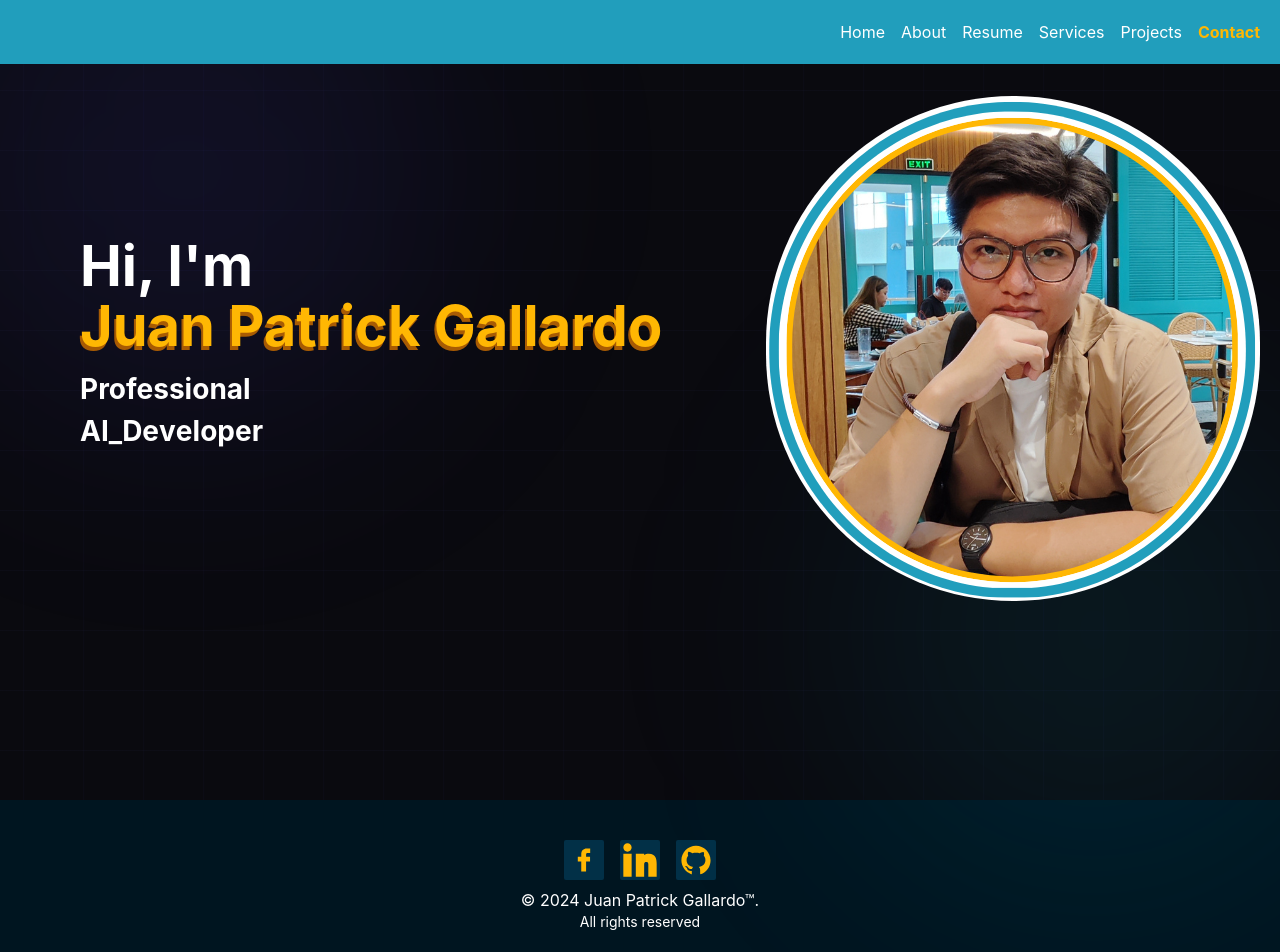
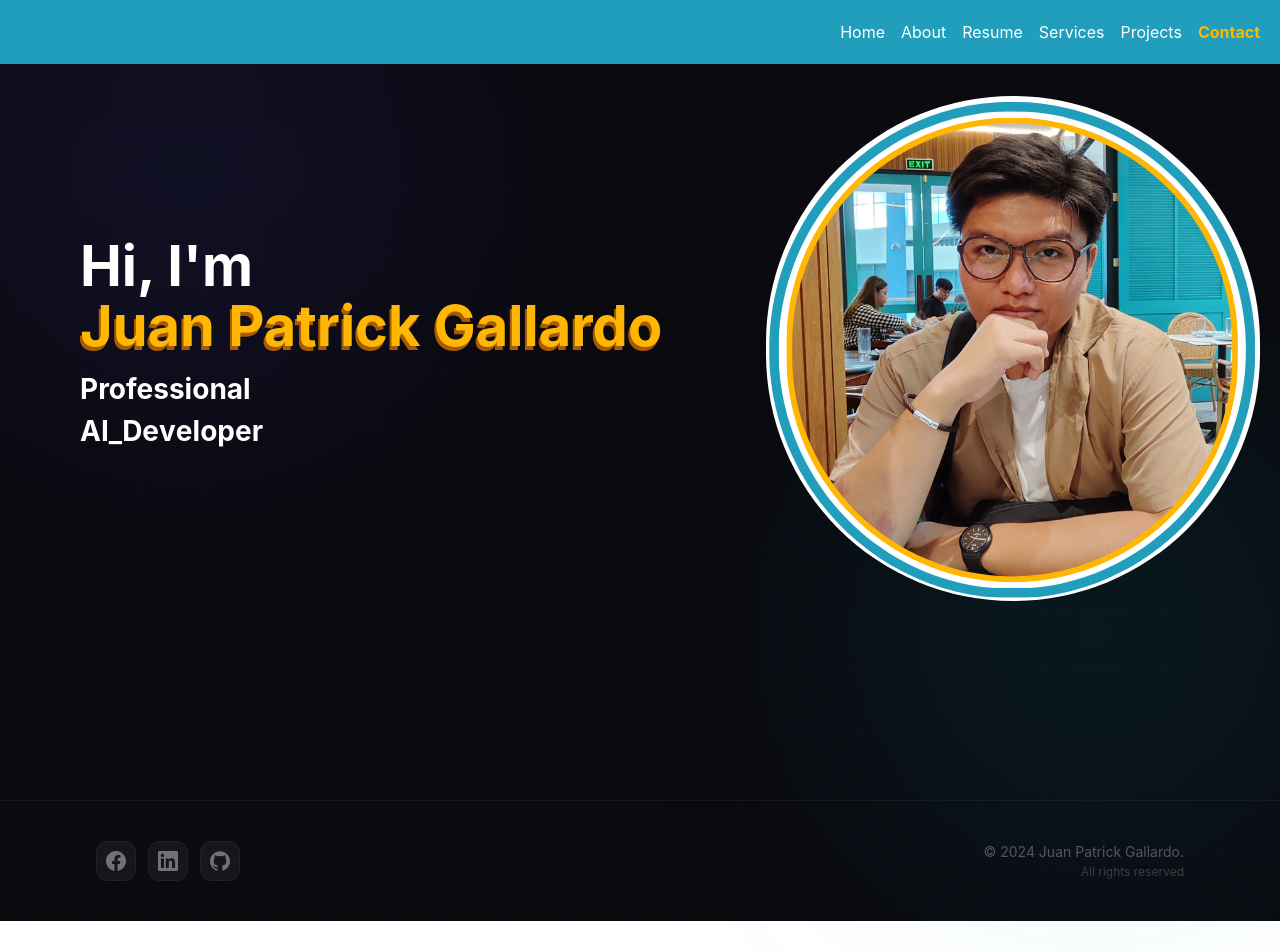
Before and after one commit to pat-gallardo/portfolio-website, a React (Create React App) app in the folder frontend/: page / in a window 1280 px wide. Shown: the top 952 px of the page. After the commit the page ends 921 px from the top, so only its background shows below. Built offline with nearby package versions, Linux system fonts and the light colour scheme.

Commit message:
Refactor Footer component to enhance layout with framer-motion animations, update styling, and improve accessibility

```diff
--- a/frontend/src/components/Footer.tsx
+++ b/frontend/src/components/Footer.tsx
@@ -1,40 +1,85 @@
+import { motion } from "framer-motion";
+
 const FooterPage = () => {
   const footerItems = [
     {
-         name:'facebook',
-         link:'https://www.facebook.com/juanpatrick.gallardo/',
-         component: <svg fill="#ffb703" viewBox="-3.2 -3.2 38.40 38.40" xmlns="http://www.w3.org/2000/svg"><g id="SVGRepo_bgCarrier" strokeWidth="0"><rect x="-3.2" y="-3.2" width="38.40" height="38.40" rx="1.92" fill="#023047" strokeWidth="0"></rect></g><g id="SVGRepo_tracerCarrier" strokeLinecap="round" strokeLinejoin="round" stroke="#CCCCCC" strokeWidth="0.512"></g><g id="SVGRepo_iconCarrier"><path d="M21.95 5.005l-3.306-.004c-3.206 0-5.277 2.124-5.277 5.415v2.495H10.05v4.515h3.317l-.004 9.575h4.641l.004-9.575h3.806l-.003-4.514h-3.803v-2.117c0-1.018.241-1.533 1.566-1.533l2.366-.001.01-4.256z"></path></g></svg>
+      name: "facebook",
+      link: "https://www.facebook.com/juanpatrick.gallardo/",
+      component: (
+        <svg
+          viewBox="0 0 24 24"
+          fill="currentColor"
+          className="w-5 h-5"
+          xmlns="http://www.w3.org/2000/svg"
+        >
+          <path d="M24 12.073c0-6.627-5.373-12-12-12s-12 5.373-12 12c0 5.99 4.388 10.954 10.125 11.854v-8.385H7.078v-3.47h3.047V9.43c0-3.007 1.792-4.669 4.533-4.669 1.312 0 2.686.235 2.686.235v2.953H15.83c-1.491 0-1.956.925-1.956 1.874v2.25h3.328l-.532 3.47h-2.796v8.385C19.612 23.027 24 18.062 24 12.073z" />
+        </svg>
+      ),
     },
     {
-         name: 'linkedin',
-         link:'https://www.linkedin.com/in/patrick-gallardo-7b0537214/',
-         component: <svg fill="#ffb703" viewBox="-192 -192 2304.00 2304.00" xmlns="http://www.w3.org/2000/svg"><g id="SVGRepo_bgCarrier" strokeWidth="0"><rect x="-192" y="-192" width="2304.00" height="2304.00" rx="115.2" fill="#023047" strokeWidth="0"></rect></g><g id="SVGRepo_tracerCarrier" strokeLinecap="round" strokeLinejoin="round"></g><g id="SVGRepo_iconCarrier"> <path d="M478.234 600.75V1920H.036V600.75h478.198Zm720.853-2.438v77.737c69.807-45.056 150.308-71.249 272.38-71.249 397.577 0 448.521 308.666 448.521 577.562v737.602h-480.6v-700.836c0-117.867-42.173-140.215-120.15-140.215-74.134 0-120.151 23.55-120.151 140.215v700.836h-480.6V598.312h480.6ZM239.099 0c131.925 0 239.099 107.294 239.099 239.099s-107.174 239.099-239.1 239.099C107.295 478.198 0 370.904 0 239.098 0 107.295 107.294 0 239.099 0Z" fillRule="evenodd"></path> </g></svg>
+      name: "linkedin",
+      link: "https://www.linkedin.com/in/patrick-gallardo-7b0537214/",
+      component: (
+        <svg
+          viewBox="0 0 24 24"
+          fill="currentColor"
+          className="w-5 h-5"
+          xmlns="http://www.w3.org/2000/svg"
+        >
+          <path d="M20.447 20.452h-3.554v-5.569c0-1.328-.027-3.037-1.852-3.037-1.853 0-2.136 1.445-2.136 2.939v5.667H9.351V9h3.414v1.561h.046c.477-.9 1.637-1.85 3.37-1.85 3.601 0 4.267 2.37 4.267 5.455v6.286zM5.337 7.433c-1.144 0-2.063-.926-2.063-2.065 0-1.138.92-2.063 2.063-2.063 1.14 0 2.064.925 2.064 2.063 0 1.139-.925 2.065-2.064 2.065zm1.782 13.019H3.555V9h3.564v11.452zM22.225 0H1.771C.792 0 0 .774 0 1.729v20.542C0 23.227.792 24 1.771 24h20.451C23.2 24 24 23.227 24 22.271V1.729C24 .774 23.2 0 22.222 0h.003z" />
+        </svg>
+      ),
     },
     {
-         name: 'github',
-         link:'https://github.com/pat-gallardo',
-         component: <svg fill="#ffb703" viewBox="-102.4 -102.4 1228.80 1228.80" xmlns="http://www.w3.org/2000/svg" className="icon" stroke="#ffb703"><g id="SVGRepo_bgCarrier" strokeWidth="0"><rect x="-102.4" y="-102.4" width="1228.80" height="1228.80" rx="61.44" fill="#023047" strokeWidth="0"></rect></g><g id="SVGRepo_tracerCarrier" strokeLinecap="round" strokeLinejoin="round"></g><g id="SVGRepo_iconCarrier"> <path d="M511.6 76.3C264.3 76.2 64 276.4 64 523.5 64 718.9 189.3 885 363.8 946c23.5 5.9 19.9-10.8 19.9-22.2v-77.5c-135.7 15.9-141.2-73.9-150.3-88.9C215 726 171.5 718 184.5 703c30.9-15.9 62.4 4 98.9 57.9 26.4 39.1 77.9 32.5 104 26 5.7-23.5 17.9-44.5 34.7-60.8-140.6-25.2-199.2-111-199.2-213 0-49.5 16.3-95 48.3-131.7-20.4-60.5 1.9-112.3 4.9-120 58.1-5.2 118.5 41.6 123.2 45.3 33-8.9 70.7-13.6 112.9-13.6 42.4 0 80.2 4.9 113.5 13.9 11.3-8.6 67.3-48.8 121.3-43.9 2.9 7.7 24.7 58.3 5.5 118 32.4 36.8 48.9 82.7 48.9 132.3 0 102.2-59 188.1-200 212.9a127.5 127.5 0 0 1 38.1 91v112.5c.8 9 0 17.9 15 17.9 177.1-59.7 304.6-227 304.6-424.1 0-247.2-200.4-447.3-447.5-447.3z"></path> </g></svg>
-        }
-    ]
+      name: "github",
+      link: "https://github.com/pat-gallardo",
+      component: (
+        <svg
+          viewBox="0 0 24 24"
+          fill="currentColor"
+          className="w-5 h-5"
+          xmlns="http://www.w3.org/2000/svg"
+        >
+          <path d="M12 .297c-6.63 0-12 5.373-12 12 0 5.303 3.438 9.8 8.205 11.385.6.113.82-.258.82-.577 0-.285-.01-1.04-.015-2.04-3.338.724-4.042-1.61-4.042-1.61C4.422 18.07 3.633 17.7 3.633 17.7c-1.087-.744.084-.729.084-.729 1.205.084 1.838 1.236 1.838 1.236 1.07 1.835 2.809 1.305 3.495.998.108-.776.417-1.305.76-1.605-2.665-.3-5.466-1.332-5.466-5.93 0-1.31.465-2.38 1.235-3.22-.135-.303-.54-1.523.105-3.176 0 0 1.005-.322 3.3 1.23.96-.267 1.98-.399 3-.405 1.02.006 2.04.138 3 .405 2.28-1.552 3.285-1.23 3.285-1.23.645 1.653.24 2.873.12 3.176.765.84 1.23 1.91 1.23 3.22 0 4.61-2.805 5.625-5.475 5.92.42.36.81 1.096.81 2.22 0 1.606-.015 2.896-.015 3.286 0 .315.21.69.825.57C20.565 22.092 24 17.592 24 12.297c0-6.627-5.373-12-12-12" />
+        </svg>
+      ),
+    },
+  ];
 
   return (
-    <>
-    <div id="footer-container" className="bg-[#001520] h-40">
-        <div className="flex justify-center space-x-4 pt-10">
-        {footerItems.map((item, index)=> (
-            <a href={item.link} target="_blank" rel="noopener noreferrer"
-             className="flex h-10" key={index}>{item.component}</a>
+    <footer className="relative border-t border-white/5">
+      <div className="max-w-6xl mx-auto px-4 sm:px-8 py-10">
+        <div className="flex flex-col sm:flex-row items-center justify-between gap-6">
+          {/* Social links */}
+          <div className="flex items-center gap-3">
+            {footerItems.map((item, index) => (
+              <motion.a
+                key={index}
+                href={item.link}
+                target="_blank"
+                rel="noopener noreferrer"
+                initial={{ opacity: 0, y: 10 }}
+                animate={{ opacity: 1, y: 0 }}
+                transition={{ duration: 0.3, delay: index * 0.1 }}
+                className="w-10 h-10 rounded-xl bg-white/5 hover:bg-indigo-500/20 text-white/40 hover:text-indigo-300
+                           flex items-center justify-center border border-white/5 hover:border-indigo-500/30 transition-all duration-300"
+              >
+                {item.component}
+              </motion.a>
             ))}
           </div>
-        <div className="flex justify-center pt-2">
-            <div>&copy; 2024 Juan Patrick Gallardo&trade;.</div>
-        </div>
-        <div className="flex justify-center text-sm">
-        <div>All rights reserved</div>
+
+          {/* Copyright */}
+          <div className="text-center sm:text-right">
+            <p className="text-white/30 text-sm">
+              &copy; 2024 Juan Patrick Gallardo.
+            </p>
+            <p className="text-white/20 text-xs mt-0.5">All rights reserved</p>
           </div>
         </div>
-    </>
-    )
-}
+      </div>
+    </footer>
+  );
+};
 
 export default FooterPage;
```
Lines whose indentation alone changed are shown as unchanged.
